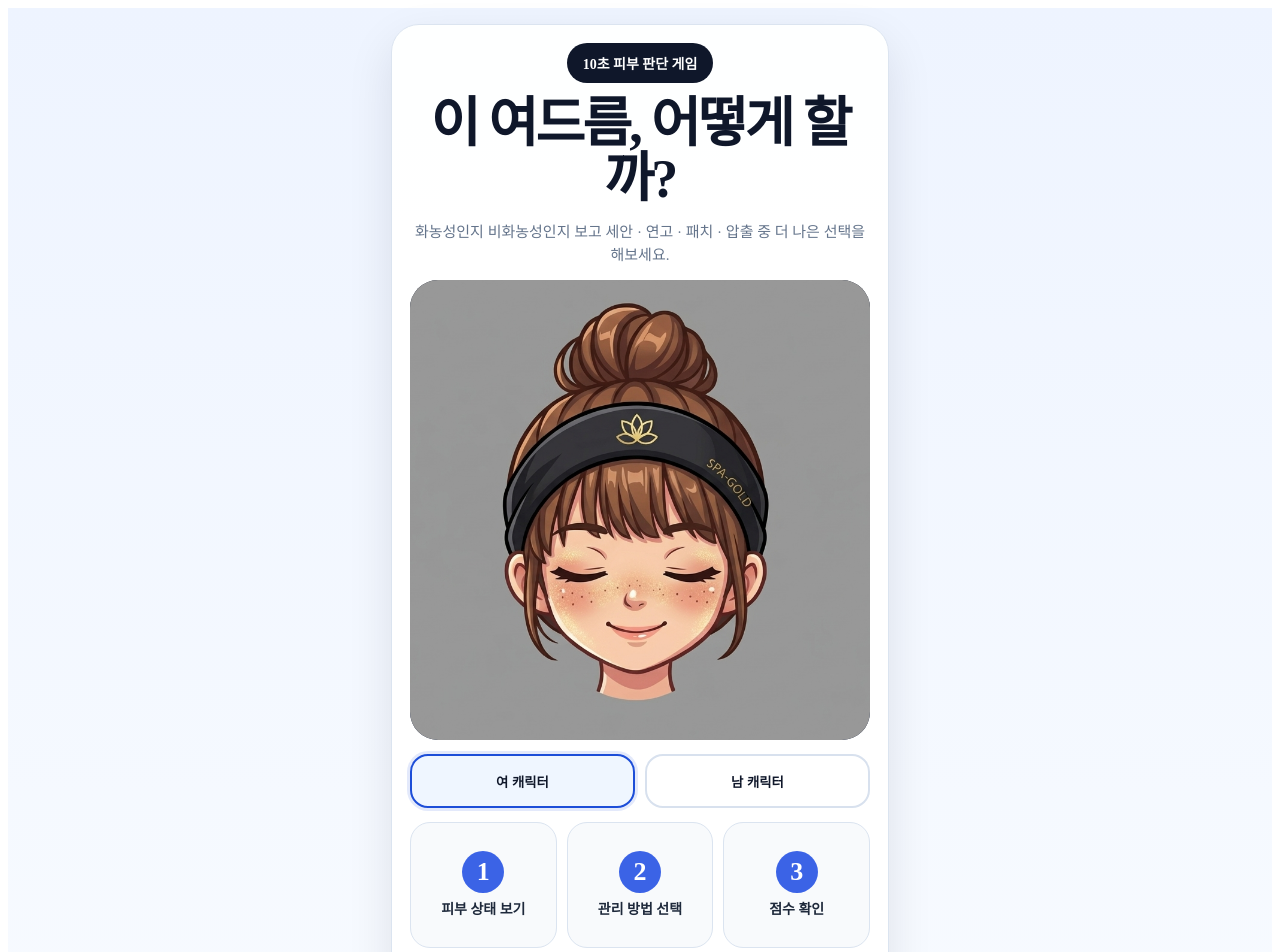
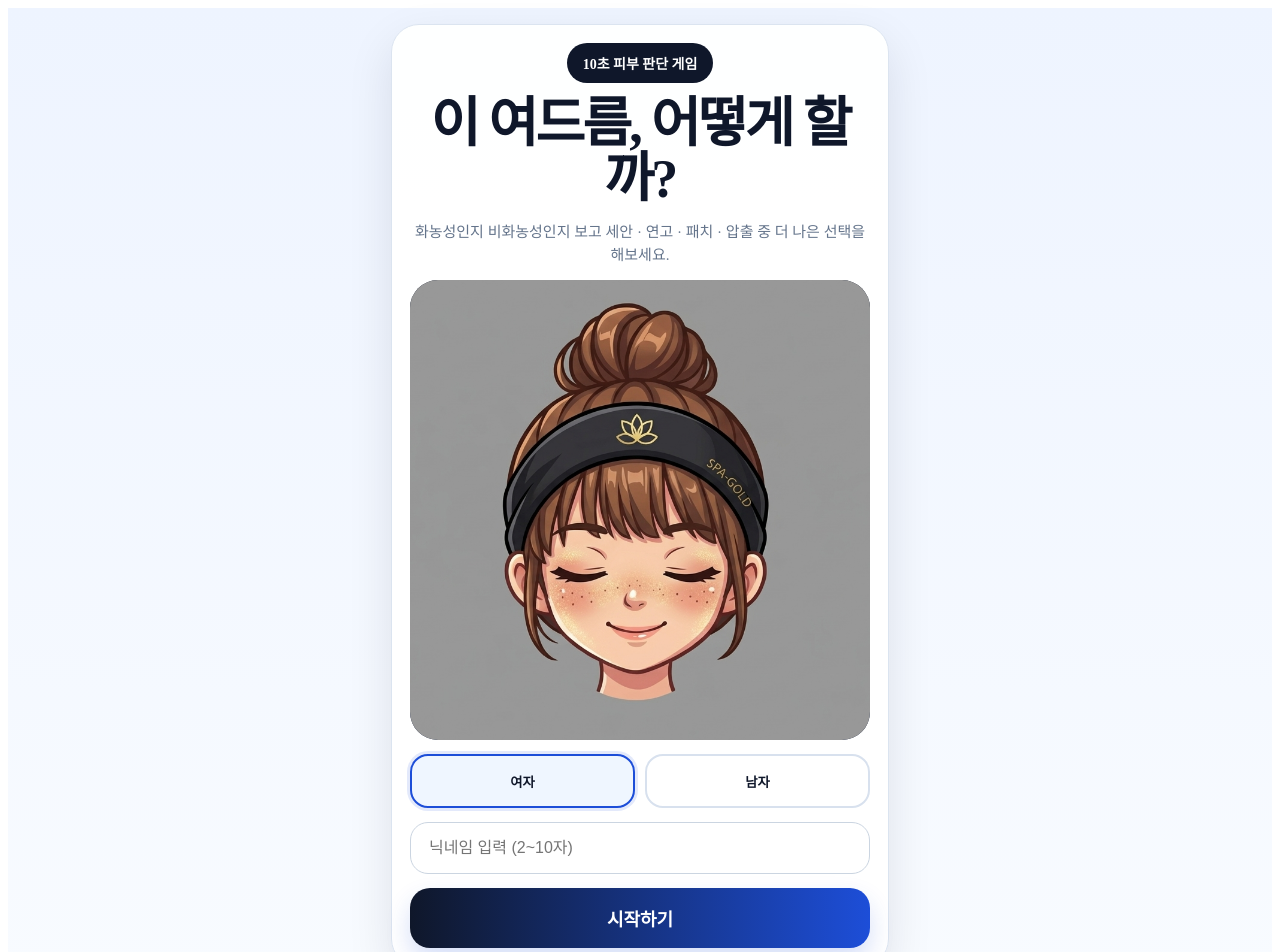
Before and after one commit to moohan132435/washing_balance_game, a React (Vite) app in the folder frontend/: page / in a window 1280 px wide. Shown: the top 952 px of the page. Built offline with nearby package versions, Linux system fonts and the light colour scheme; no server answers.

Commit message:
20260317_소스 수정

```diff
--- a/frontend/src/pages/IntroPage.jsx
+++ b/frontend/src/pages/IntroPage.jsx
@@ -64,13 +64,13 @@ function IntroPage() {
                   boxShadow: active ? "0 0 0 3px rgba(29,78,216,0.12)" : "none",
                 }}
               >
-                {option.key === "female" ? "여 캐릭터" : "남 캐릭터"}
+                {option.key === "female" ? "여자" : "남자"}
               </button>
             );
           })}
         </div>
 
-        <div style={styles.stepGrid}>
+        {/* <div style={styles.stepGrid}>
           <div style={styles.stepCard}>
             <div style={styles.stepNumber}>1</div>
             <div style={styles.stepText}>피부 상태 보기</div>
@@ -83,7 +83,7 @@ function IntroPage() {
             <div style={styles.stepNumber}>3</div>
             <div style={styles.stepText}>점수 확인</div>
           </div>
-        </div>
+        </div> */}
 
         <input
           type="text"
```
